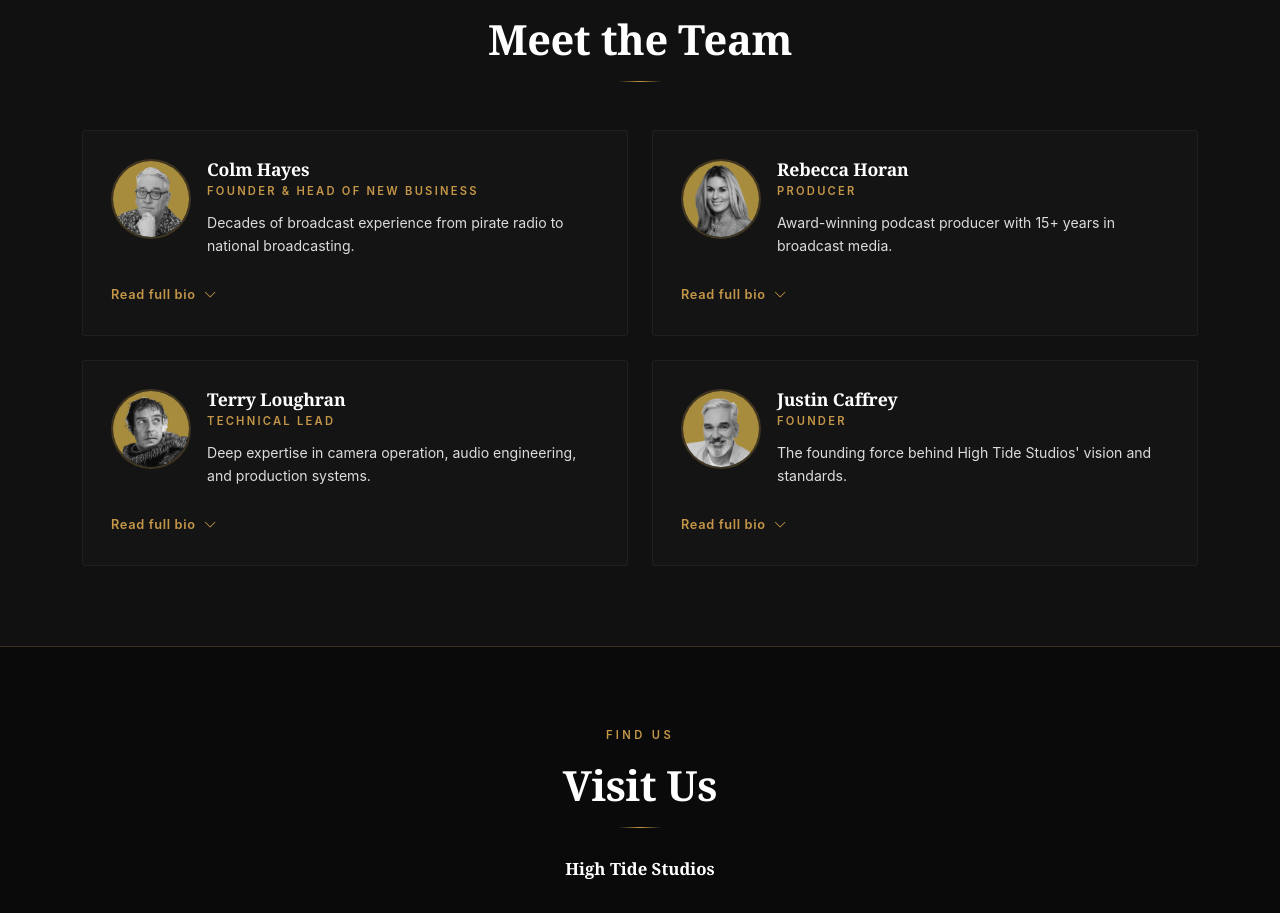
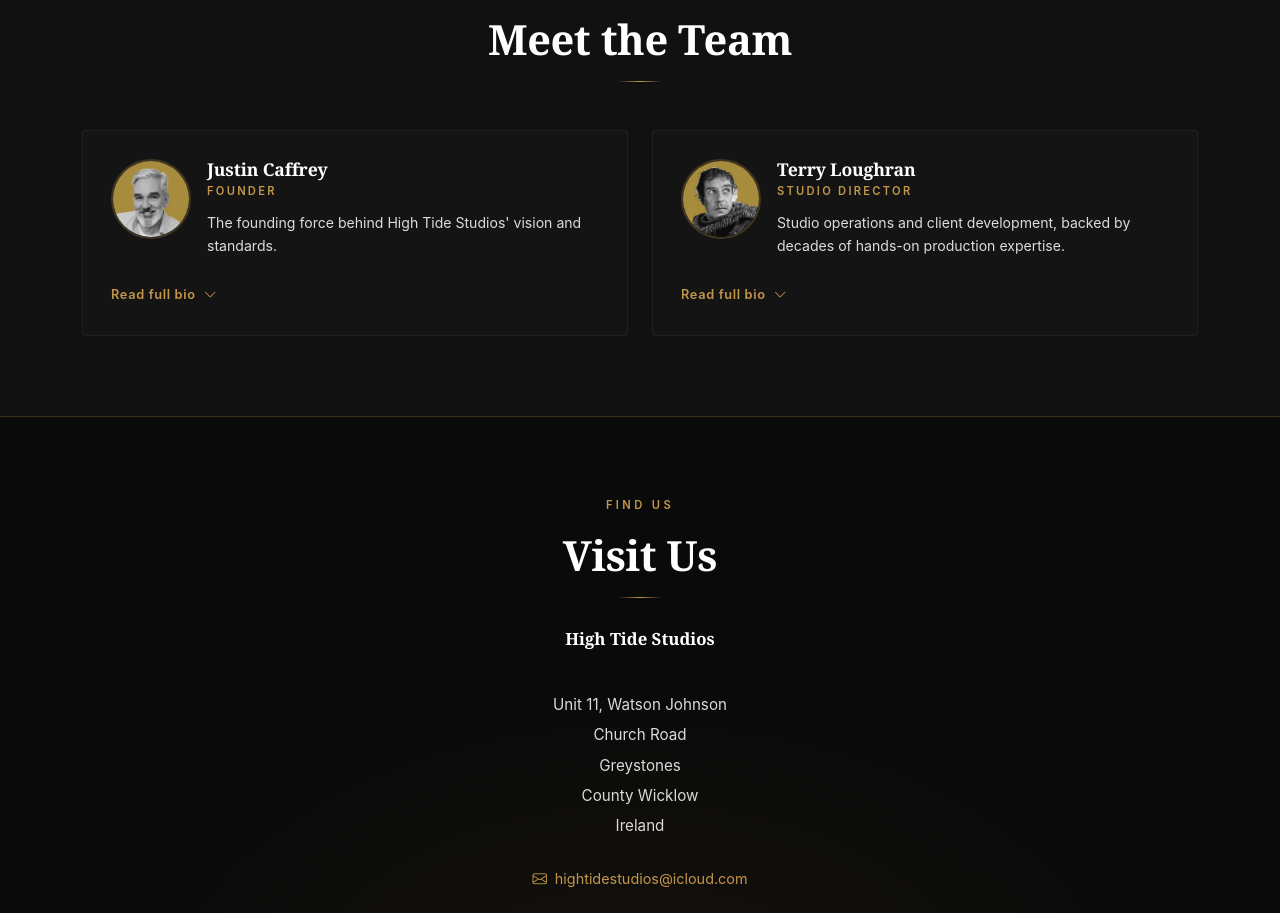
Before and after one commit to TerryLoc/high-tide-studios, a React (Create React App) app: page /about in a window 1280 px wide. Shown: the part 1760-2673 px from the top of the page. Built offline with nearby package versions, Linux system fonts and the light colour scheme.

Commit message:
Update contact information and team member details across the site

```diff
--- a/public/index.html
+++ b/public/index.html
@@ -93,8 +93,8 @@
       "alternateName": "High Tide Studios Greystones",
       "description": "Broadcast-ready podcast and video studio in Greystones, Wicklow.",
       "url": "https://hightidestudios.ie",
-      "telephone": "+353872462643",
-      "email": "colmhayesradio@gmail.com",
+      "telephone": "+353871657108",
+      "email": "hightidestudios@icloud.com",
       "priceRange": "€€",
       "image": "https://hightidestudios.ie/og-image.jpg",
       "logo": "https://hightidestudios.ie/images/main_logo.png",
--- a/src/components/Footer.jsx
+++ b/src/components/Footer.jsx
@@ -22,7 +22,6 @@
 
   const socialLinks = [
     { href: siteConfig.social.studioInstagram, icon: 'bi-instagram', label: 'Studio Instagram' },
-    { href: siteConfig.social.colmInstagram, icon: 'bi-instagram', label: 'Colm Hayes Instagram' },
     { href: siteConfig.social.justinInstagram, icon: 'bi-instagram', label: 'Justin Caffrey Instagram' },
     { href: siteConfig.social.youtube, icon: 'bi-youtube', label: 'YouTube' },
   ];
--- a/src/config/site.js
+++ b/src/config/site.js
@@ -10,9 +10,9 @@
   url: 'https://hightidestudios.ie',
 
   contact: {
-    email: 'colmhayesradio@gmail.com',
-    phone: '087 246 2643',
-    phoneRaw: '+353872462643',
+    email: 'hightidestudios@icloud.com',
+    phone: '087 165 7108',
+    phoneRaw: '+353871657108',
     location: 'Greystones, Wicklow',
     address: 'Unit 11, Watson Johnson, Church Road, Greystones',
   },
@@ -20,8 +20,6 @@
   social: {
     studioInstagram:
       'https://www.instagram.com/high_tidestudios?utm_source=ig_web_button_share_sheet&igsh=ZDNlZDc0MzIxNw==',
-    colmInstagram:
-      'https://www.instagram.com/colmhayes?utm_source=ig_web_button_share_sheet&igsh=ZDNlZDc0MzIxNw==',
     justinInstagram:
       'https://www.instagram.com/justin.caffrey?utm_source=ig_web_button_share_sheet&igsh=ZDNlZDc0MzIxNw==',
     youtube: 'https://www.youtube.com/@HighTideGreystones',
@@ -73,12 +71,13 @@
   about: {
     title: 'About High Tide Studios',
     description:
-      'Meet the team behind High Tide Studios — professional broadcasters and content creators based in Greystones, Wicklow.',
+      'Meet Justin Caffrey and Terry Loughran, the team behind High Tide Studios in Greystones, Wicklow.',
     keywords: [
       'about High Tide Studios',
       'podcast team Ireland',
       'Greystones studio team',
-      'Colm Hayes',
+      'Terry Loughran',
+      'Justin Caffrey',
     ],
   },
   clients: {
@@ -157,8 +156,8 @@
     description:
       'Broadcast-ready podcast and video studio in Greystones, Wicklow. Professional audio recording, video production, and content creation.',
     url: 'https://hightidestudios.ie',
-    telephone: '+353872462643',
-    email: 'colmhayesradio@gmail.com',
+    telephone: '+353871657108',
+    email: 'hightidestudios@icloud.com',
     foundingDate: '2023',
     priceRange: '€€',
     currenciesAccepted: 'EUR',
@@ -339,7 +338,7 @@
         '@id': 'https://hightidestudios.ie/#business',
         name: 'High Tide Studios',
         url: 'https://hightidestudios.ie',
-        telephone: '+353872462643',
+        telephone: '+353871657108',
         address: {
           '@type': 'PostalAddress',
           streetAddress: 'Unit 11, Watson Johnson, Church Road',
--- a/src/data/about.js
+++ b/src/data/about.js
@@ -1,49 +1,6 @@
 export const teamMembers = [
   {
     id: 1,
-    name: 'Colm Hayes',
-    role: 'Founder & Head of New Business',
-    image: '/images/colm_headshot.webp',
-    shortBio:
-      'Decades of broadcast experience from pirate radio to national broadcasting.',
-    fullBio: `Colm Hayes brings decades of broadcast experience to High Tide Studios, with a career that spans the formative years of Irish radio through to today's multi-platform media landscape.
-
-He began his broadcasting journey during the pioneering era of pirate radio in the 1980s, cutting his teeth at Radio Nova, where instinct, timing, and voice mattered more than polish. That grounding shaped his approach to radio as a craft—built on connection, authenticity, and respect for the listener.
-
-In the 1990s, Colm became a household voice on FM104, most notably through The Strawberry Alarm Clock, a show that defined a generation of breakfast radio with pace, humour, and sharp conversational rhythm. His work during this period established him as a serious presenter with a natural ability to lead live conversation while keeping audiences engaged.
-
-The 2000s saw Colm move to national broadcasting with RTÉ 2FM, where he further refined his on-air style and worked within the demands and disciplines of public service broadcasting.
-
-Today, Colm presents on Classic Hits FM, co-hosting a flagship show with Lucy Kennedy. His current work reflects the maturity of a broadcaster who understands how to balance personality, pace, and credibility across live radio and digital platforms.
-
-At High Tide Studios, Colm leads new business and brings this lifetime of broadcast instinct to every project. He helps clients shape conversations, find their natural on-mic presence, and develop podcasts that feel grounded, confident, and worth listening to.`,
-  },
-  {
-    id: 2,
-    name: 'Rebecca Horan',
-    role: 'Producer',
-    image: '/images/rebecca_headshot.webp',
-    shortBio:
-      'Award-winning podcast producer with 15+ years in broadcast media.',
-    fullBio: `Rebecca Horan is an award-winning podcast producer and presenter with deep experience across television, radio, and digital media. Her career in broadcast spans more than 15 years, during which she has worked as a journalist, presenter, and senior producer across national outlets including RTE television, 98FM, Today FM, and Newstalk. She has also led video production teams in commercial media roles.
-
-Rebecca has produced and presented multiple successful podcasts, including top-charting shows such as Little Warriors and A Little Birdie Told Me, both of which she developed from concept through to production and audience engagement. She has been recognised with industry awards for her work producing music-related podcast series and continues to be a respected voice in Irish audio production.`,
-  },
-  {
-    id: 3,
-    name: 'Terry Loughran',
-    role: 'Technical Lead',
-    image: '/images/terry_headshot.webp',
-    shortBio:
-      'Deep expertise in camera operation, audio engineering, and production systems.',
-    fullBio: `Terry Loughran is the technical backbone of High Tide Studios, bringing together deep expertise in camera operation, audio engineering, and production systems with a rare understanding of how things work under pressure.
-
-His career spans decades across television, film, and digital production, where he has worked as a cameraman, technical director, and audio specialist on a wide range of major productions. Terry also worked as a professional stuntman, an experience that sharpened his respect for preparation, safety, precision, and execution.
-
-More recently, Terry co-designed and co-created a highly successful YouTube channel with his wife, building the technical and production foundations behind a platform that scaled audience, consistency, and quality over time.`,
-  },
-  {
-    id: 4,
     name: 'Justin Caffrey',
     role: 'Founder',
     image: '/images/justin_headshot.webp',
@@ -52,6 +9,21 @@
     fullBio: `Justin is the founding force behind High Tide Studios, responsible for its vision, standards, and long-term direction. With a background spanning business leadership, media, and strategic advisory work, he established High Tide to create a studio that values clarity, restraint, and credibility over volume or trend-driven production.
 
 High Tide reflects his belief that serious conversations deserve serious environments, and that the strongest voices do not need to shout to be heard.`,
+  },
+  {
+    id: 2,
+    name: 'Terry Loughran',
+    role: 'Studio Director',
+    image: '/images/terry_headshot.webp',
+    shortBio:
+      'Studio operations and client development, backed by decades of hands-on production expertise.',
+    fullBio: `Terry Loughran leads studio operations and new business at High Tide Studios, bringing together deep technical expertise with a rare understanding of what makes a production actually work — under pressure, on a deadline, and in front of a camera.
+
+His career spans decades across television, film, and digital production, where he has worked as a cameraman, technical director, and audio specialist on a wide range of major productions. Terry also worked as a professional stuntman, an experience that sharpened his respect for preparation, safety, precision, and execution.
+
+More recently, Terry co-designed and co-created a highly successful YouTube channel with his wife, building the technical and production foundations behind a platform that scaled audience, consistency, and quality over time.
+
+Today, Terry leads High Tide's day-to-day studio operations and works directly with new clients — from first enquiry through to the finished production — ensuring every project meets the same standard of craft and precision that built his reputation behind the camera.`,
   },
 ];
 
@@ -65,7 +37,7 @@
   title: 'Who we are',
   paragraphs: [
     'High Tide Studios, Greystones was founded to create a professional, calm, and broadcast-ready environment where people can speak clearly and be taken seriously.',
-    'The studio was established by Justin Caffrey and Colm Hayes after years spent behind microphones, cameras, and conversations that mattered. In that time, they experienced both ends of the spectrum—from rushed, overproduced spaces to under-resourced setups that distracted from the message.',
+    'The studio was established by Justin Caffrey, with Terry Loughran leading the studio today, after years spent behind microphones, cameras, and conversations that mattered. In that time, they experienced both ends of the spectrum—from rushed, overproduced spaces to under-resourced setups that distracted from the message.',
     'High Tide is the studio they wished existed earlier.',
     'It is precise without being clinical. Creative without being performative. Human without being casual.',
     'This is not a content factory.',
--- a/src/data/clients.js
+++ b/src/data/clients.js
@@ -40,7 +40,7 @@
   {
     name: 'Not So Christian Brothers Podcast',
     description:
-      'Meet Justin Caffrey and Colm Hayes — two brothers (Colm has a "stage" name) who could not be more different, yet share one mission: to take the sacred cows of modern life and give them a good old-fashioned grilling.',
+      'A conversational show built around two very different voices with one shared mission: to take the sacred cows of modern life and give them a good old-fashioned grilling.',
     spotifyShowUrl: 'https://open.spotify.com/show/6rGJWNisg6vsGJeJcsqGOE', // TODO: Replace with actual Spotify show URL
     episodes: [
       {
--- a/src/data/testimonials.js
+++ b/src/data/testimonials.js
@@ -20,7 +20,7 @@
   // {
   //   id: 2,
   //   quote:
-  //     'The quality of production exceeded our expectations. Colm and the team made us feel completely at ease behind the microphone.',
+  //     'The quality of production exceeded our expectations. The team made us feel completely at ease behind the microphone.',
   //   author: "David O'Connor",
   //   role: 'CEO, TechStart Ireland',
   //   rating: 5,
--- a/src/pages/About.jsx
+++ b/src/pages/About.jsx
@@ -1,6 +1,7 @@
 import { useState } from 'react';
 import { Link } from 'react-router-dom';
 import { teamMembers, companyInfo, whoWeAre, stats } from '../data/about';
+import { siteConfig } from '../config/site';
 import { FadeInUp, FadeIn, StaggerContainer, StaggerItem } from '../components/AnimatedSection';
 import SEO from '../components/SEO';
 
@@ -166,9 +167,9 @@
                   Ireland
                 </address>
                 <p className="mb-4">
-                  <a href="mailto:colmhayesradio@gmail.com" className="ht-location-link">
+                  <a href={`mailto:${siteConfig.contact.email}`} className="ht-location-link">
                     <i className="bi bi-envelope me-2" aria-hidden="true" />
-                    colmhayesradio@gmail.com
+                    {siteConfig.contact.email}
                   </a>
                 </p>
                 <Link to="/contact" className="ht-btn-primary">
--- a/src/pages/Booking.jsx
+++ b/src/pages/Booking.jsx
@@ -2,6 +2,7 @@
 import { useSearchParams } from 'react-router-dom';
 import { FadeInUp, FadeIn } from '../components/AnimatedSection';
 import { packages } from '../data/packages';
+import { siteConfig } from '../config/site';
 import SEO from '../components/SEO';
 import emailjs from '@emailjs/browser';
 
@@ -132,7 +133,7 @@
       setSubmitted(true);
     } catch (error) {
       console.error('Booking error:', error);
-      setErrors({ submit: `Failed to send booking request: ${error.text || error.message || 'Unknown error'}. Please contact us directly at colmhayesradio@gmail.com` });
+      setErrors({ submit: `Failed to send booking request: ${error.text || error.message || 'Unknown error'}. Please contact us directly at ${siteConfig.contact.email}` });
     } finally {
       setIsSubmitting(false);
     }
--- a/src/pages/Contact.jsx
+++ b/src/pages/Contact.jsx
@@ -52,7 +52,7 @@
       setFormData({ name: '', email: '', phone: '', service: '', message: '' });
     } catch (error) {
       console.error('Submission error:', error);
-      setErrors({ submit: 'Failed to send message. Please try again or email us directly at colmhayesradio@gmail.com' });
+      setErrors({ submit: `Failed to send message. Please try again or email us directly at ${siteConfig.contact.email}` });
     } finally {
       setIsSubmitting(false);
     }
```
